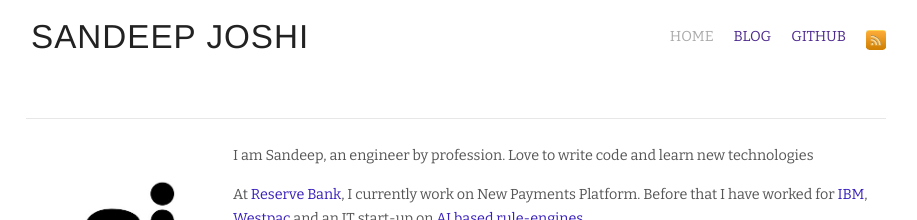
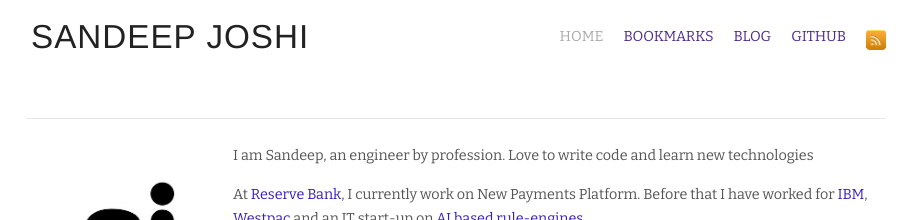
Before and after one commit to sanjos30/sanjos30.github.io, a Jekyll site: the page built from index.md, in a window 1280 px wide. Shown: the top 220 px of the page, without its empty margins (184-1101 px from the left). Built offline with Jekyll 4.4.1, drawn with Linux system fonts in a browser that asks for light colours; nearby versions of some CDN libraries.

Commit message:
Update reading list menu item

```diff
--- a/_includes/top.html
+++ b/_includes/top.html
@@ -61,8 +61,8 @@
         <div class="menu">
           <ul id="menu-primary-items">
             <li class="menu-item home"><a class="spec" href="/">Home</a></li>
-            <!--<li class="menu-item projects"><a class="spec" href="/projects">Projects</a></li>
-            <li class="menu-item talks"><a class="spec" href="/talks">Talks</a></li>-->
+            <li class="menu-item projects"><a class="spec" href="/reading-list">Bookmarks</a></li>
+            <!--<li class="menu-item talks"><a class="spec" href="/talks">Talks</a></li>-->
             <li class="menu-item blog"><a class="spec" href="/blog/">Blog</a></li>
             <li class="menu-item github"><a class="spec" href="http://github.com/sanjos30/" target="_blank">Github</a></li>
             <li class="menu-item rss">
```
